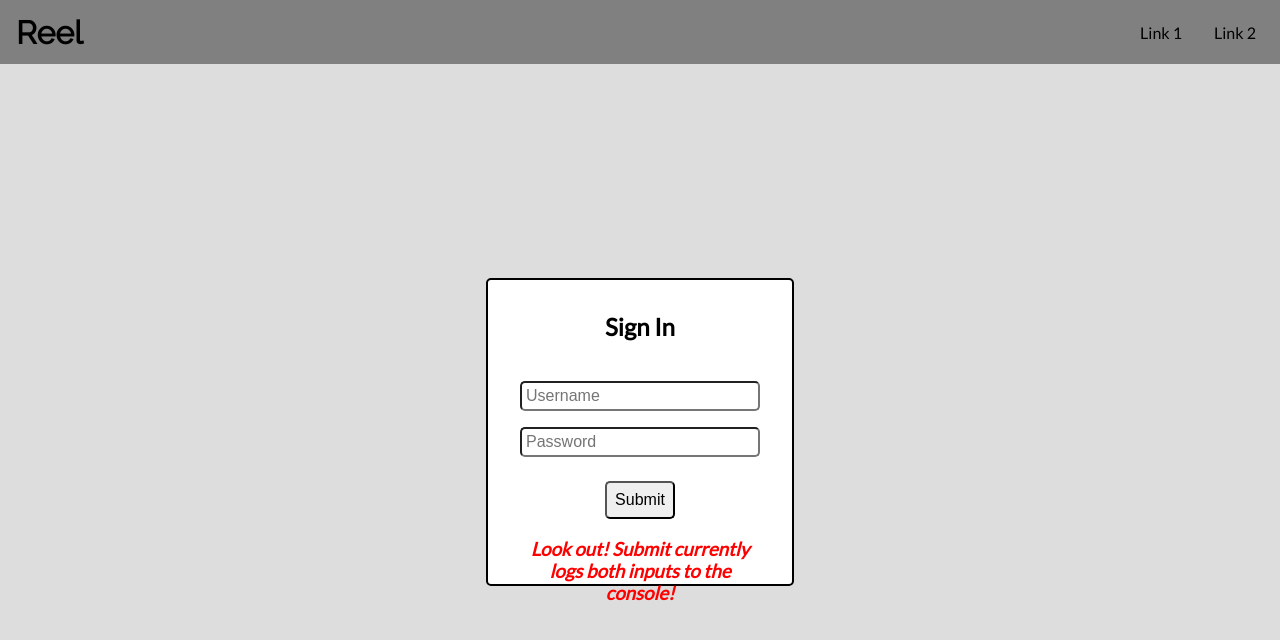
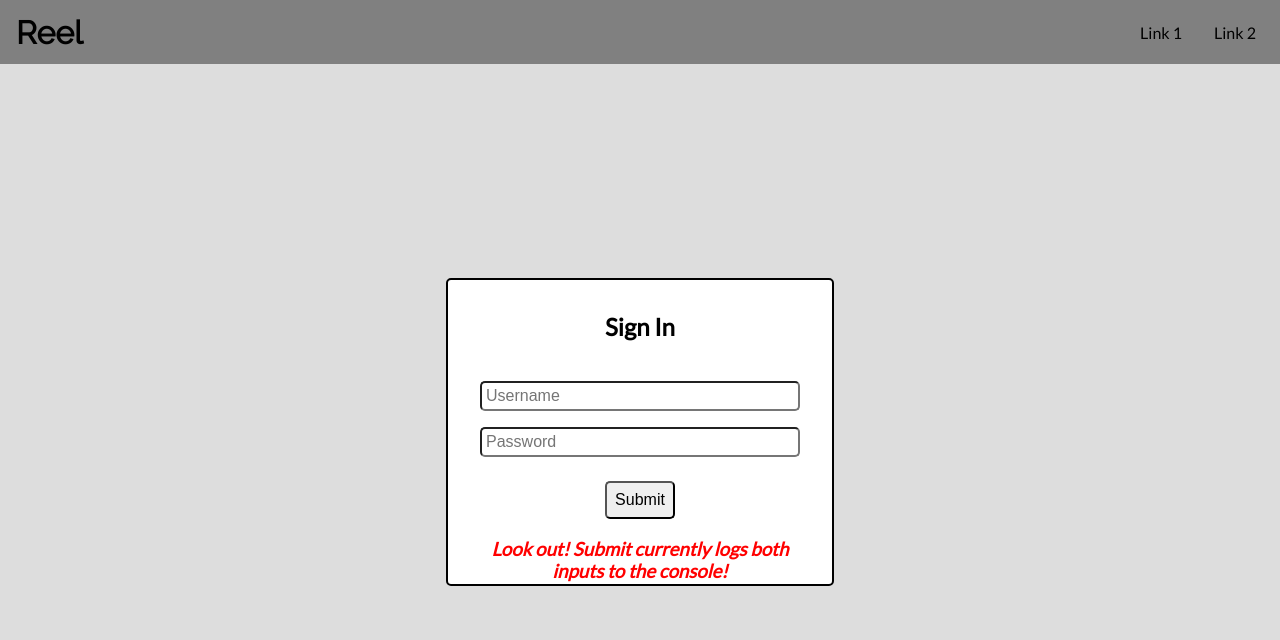
Before and after one commit to kesne/Reel, a Next.js app: page /sign_in in a window 1280 px wide. Shown: the top 640 px of the page. Built offline with nearby package versions, Linux system fonts and the light colour scheme.

Commit message:
Widen form, rename h2 styled component

```diff
--- a/components/SignIn/Index.jsx
+++ b/components/SignIn/Index.jsx
@@ -13,7 +13,7 @@ const Wrapper = styled.div`
 `;
 
 const Block = styled.div`
-    width: 15rem;
+    width: 20rem;
     height: 15rem;
 
     padding: 2rem;
@@ -23,7 +23,7 @@ const Block = styled.div`
     border: 2px solid black;
 `;
 
-const H2 = styled.h2`
+const Heading = styled.h2`
     margin: 0;
 
     text-align: center;
@@ -34,7 +34,7 @@ export default function SignIn() {
     return (
         <Wrapper>
             <Block>
-                <H2>Sign In</H2>
+                <Heading>Sign In</Heading>
                 <Form />
             </Block>
         </Wrapper>
```
